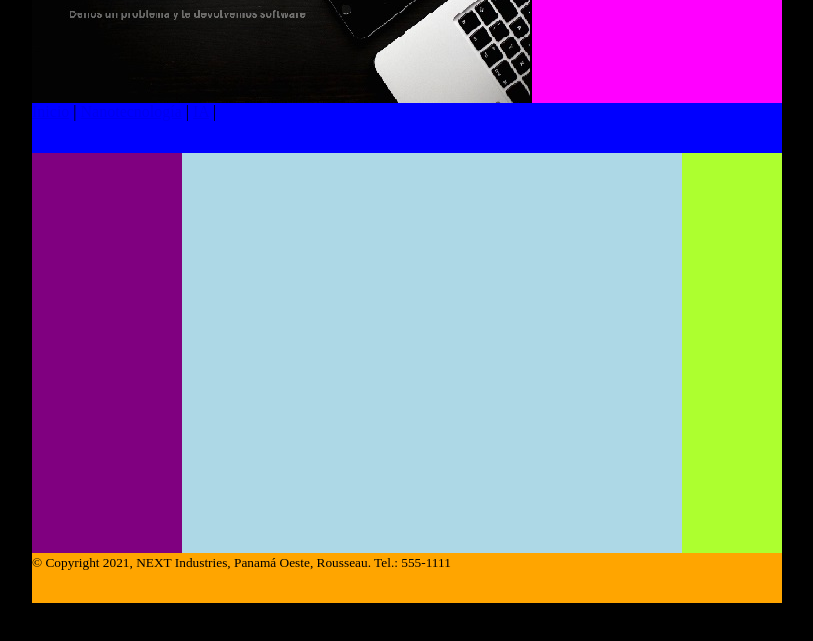
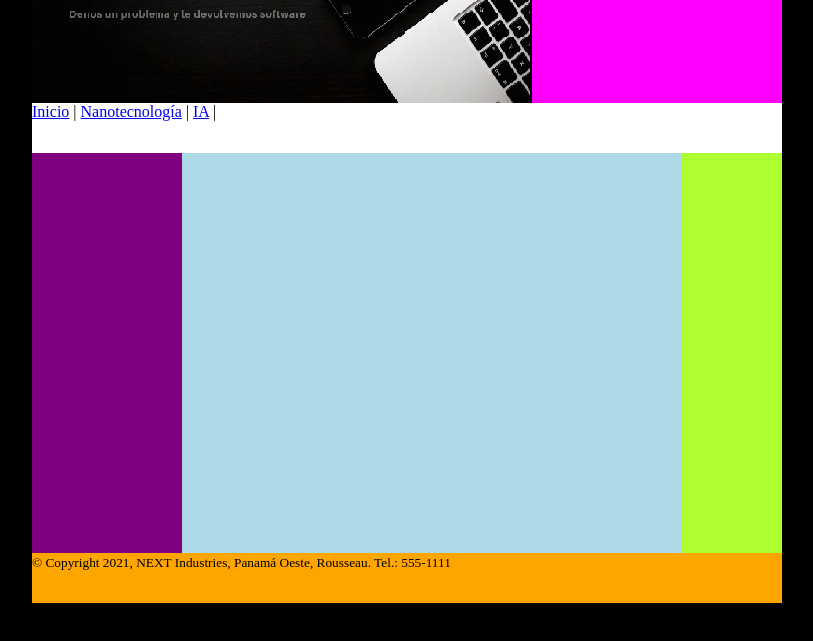
Before and after one commit to NessFranco/NEXT, a plain HTML site: page Index/index.html in a window 1280 px wide. Shown: the part 147-788 px from the top of the page, without its empty margins (233-1046 px from the left). Drawn offline with Linux system fonts and the light colour scheme.

Commit message:
Update index.html

```diff
--- a/Index/index.html
+++ b/Index/index.html
@@ -8,7 +8,7 @@
         html{background-color: black;}
         body{width: 750px; height: 750px;margin: auto;background-color: pink;}
         header{width: 750px;height: 250px;background-color: yellow;}
-        nav{width: 750px;height: 50px;background-color: blue;}
+        nav{width: 750px;height: 50px;background-color: white;}
         main{width: 750px;height: 400px;background-color: greenyellow;}
         footer{width: 750px;height: 50px;background-color: orange;}
         section#banner{width: 500px; height: 250px;float:left;background-color: black;}
```
